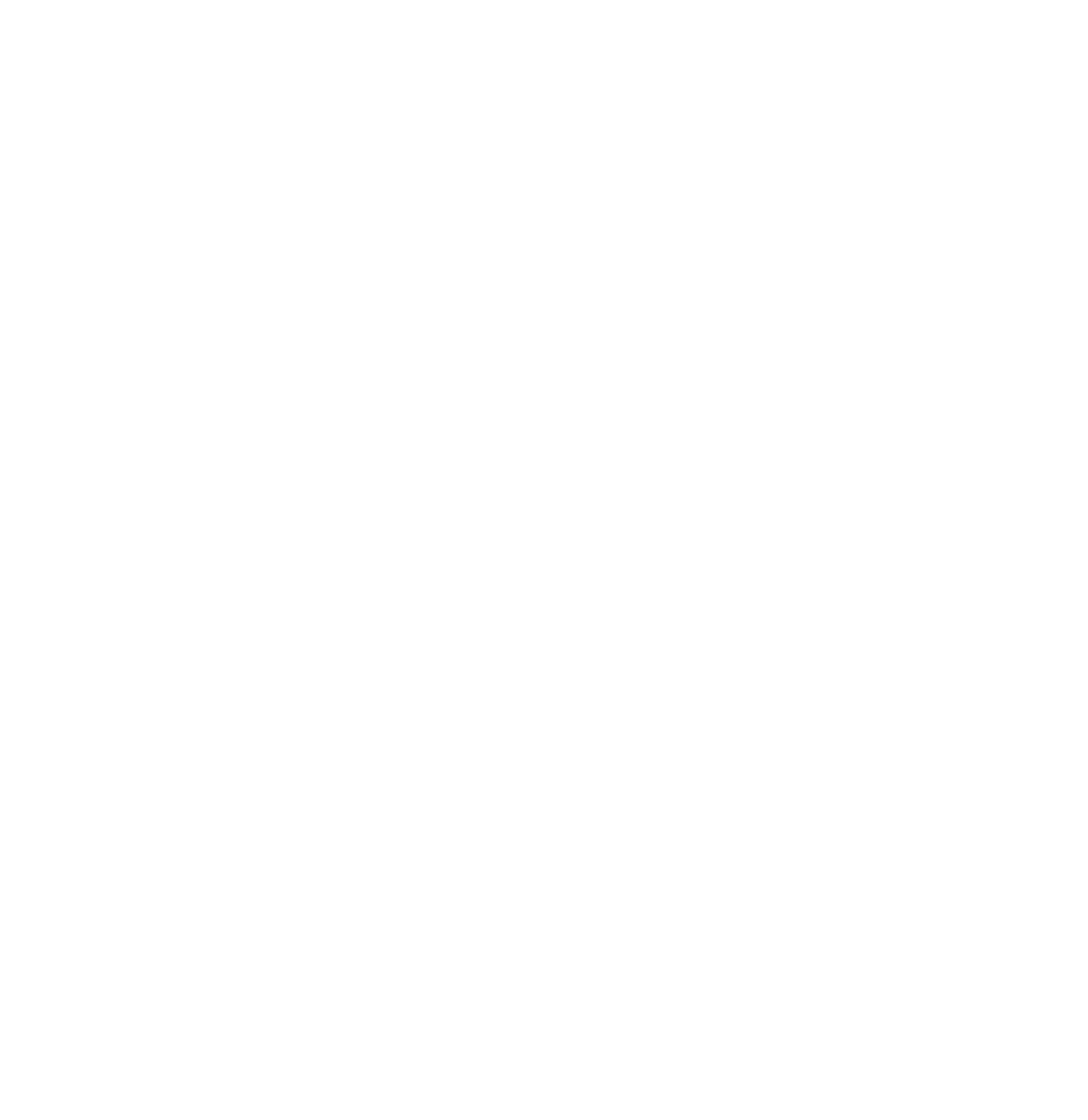
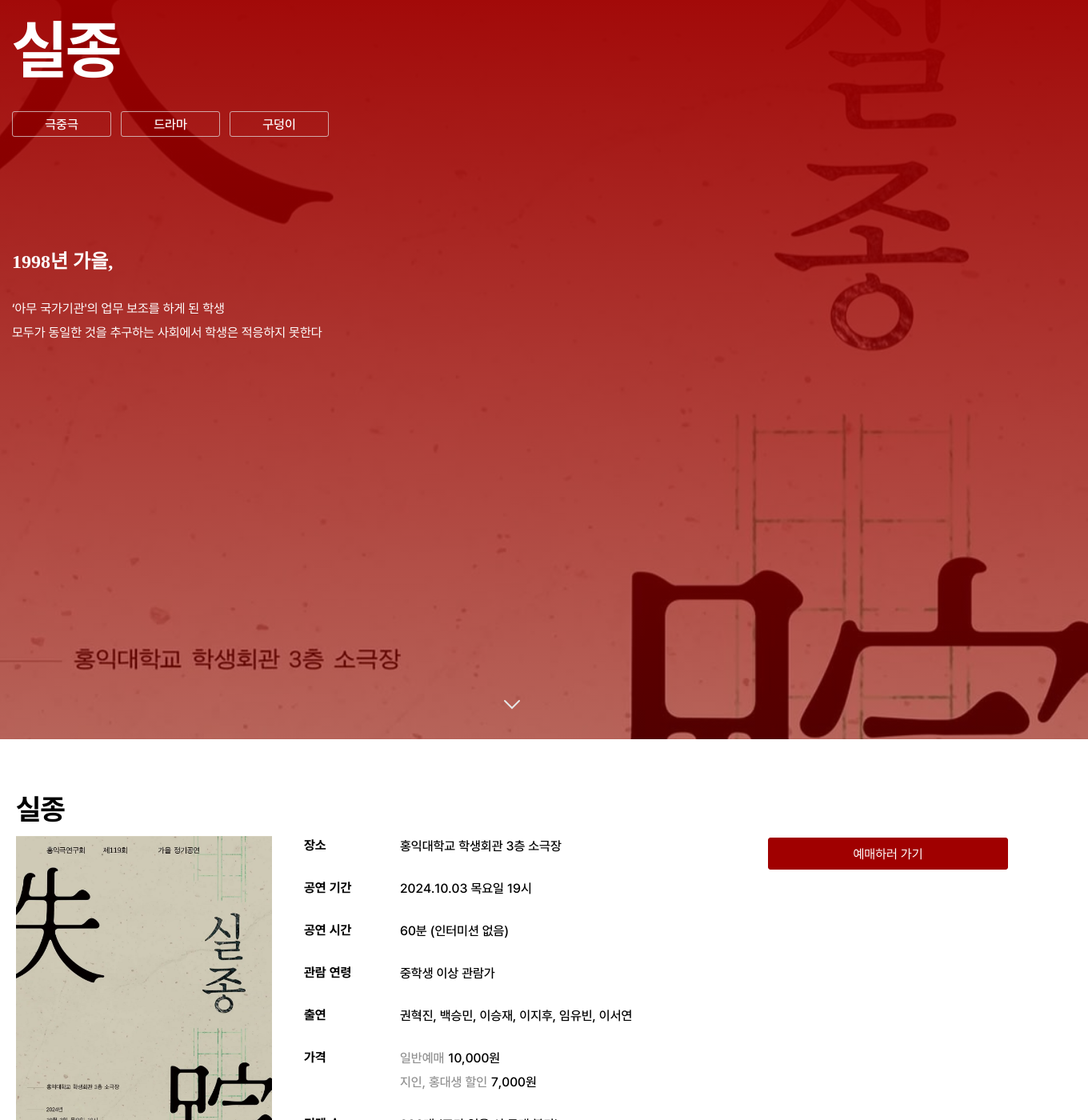
Before and after one commit to MUIT-UMC/Frontend, a React (Vite) app: page /small-detail in a window 1280 px wide. Before the commit this address had no page. Shown: the part 100-1500 px from the top of the page at 80% size, 1360 px wide, since content can reach past the window. Before the commit the page ends 800 px from the top, so only its background shows below. Built offline with nearby package versions, Linux system fonts and the light colour scheme.

Commit message:
상체페이지 상단,중앙

```diff
--- a/src/App.jsx
+++ b/src/App.jsx
@@ -12,6 +12,7 @@ import EventCheck from "./pages/EventCheck";
 import EventDetail from "./pages/EventDetail";
 import SmallTheater from "./pages/SmallTheater";
 import RegisterMusical from "./pages/RegisterMusical";
+import SmallDetail from "./pages/SmallDetail";
 import Board from "./pages/board/Board";
 import VisionDetail from "./pages/VisionDetail";
 import LostItemPost from "./pages/board/LostItemPost";
@@ -50,6 +51,8 @@ function App() {
         <Route path="/small-theater" element={<SmallTheater />} />
         {/* 4-1) 뮤지컬 등록 페이지 */}
         <Route path="/register-musical" element={<RegisterMusical />} />
+        {/* 4-2) 뮤지컬 등록 페이지 */}
+        <Route path="/small-detail" element={< SmallDetail/>} />
         {/* 5) 이벤트 확인 */}
         <Route path="/event-check" element={<EventCheck />} />
 
--- /dev/null
+++ b/src/pages/SmallDetail.jsx
@@ -0,0 +1,260 @@
+import React from "react";
+import styled from "styled-components";
+import posterImg from "../assets/images/lost-pic.png";
+import starFull from '../assets/icons/star-full.svg';
+import starOutline from '../assets/icons/star-outline.svg';
+import Info from "../components/detail/Info";
+import Calendar from "../components/Calendar";
+import pic from "../assets/images/lost-pic.png";
+import ChevronDown from '../assets/icons/ChevronDown.svg';
+
+function SmallDetail() {
+
+  const poster = posterImg;
+  const details = [
+    { label: "장소", value: "홍익대학교 학생회관 3층 소극장"},
+    { label: "공연 기간", value: "2024.10.03 목요일 19시" },
+    { label: "공연 시간", value: "60분 (인터미션 없음)" },
+    { label: "관람 연령", value: "중학생 이상 관람가" },
+    { label: "출연", value: "권혁진, 백승민, 이승재, 이지후, 임유빈, 이서연" },
+    { label: "가격", value: <Price>
+      <div className="item">
+        <div className="type">일반예매</div>
+        <div className="price">10,000원</div>
+      </div>
+      <div className="item">
+        <div className="type">지인, 홍대생 할인</div>
+        <div className="price">7,000원</div>
+      </div>
+    </Price> }, // 가격 상세 구현 필요
+    { label: "티켓 수", value: "200매 (표가 없을 시 구매 불가)" },
+  ];
+
+  return (
+    <>
+      {/*빨간배너 */}
+       <BannerContainer>
+                <Header>실종</Header>
+                <TagWrapper>
+                  <Tag>극중극</Tag>
+                  <Tag>드라마</Tag>
+                  <Tag>구덩이</Tag>
+                </TagWrapper>
+                <Quote>1998년 가을,</Quote>
+                <Description>
+                  ‘아무 국가기관'의 업무 보조를 하게 된 학생<br/>
+                  모두가 동일한 것을 추구하는 사회에서 학생은 적응하지 못한다
+                </Description>
+                <ChevronWrapper>
+                  <img src={ChevronDown} style={{ display: 'block', marginTop: '20px' }} />
+                </ChevronWrapper>
+
+            </BannerContainer>
+
+      {/* 본문 */}
+      <MainContent>
+        <div style={{margin:'60px 100px', display: 'flex', flexDirection: 'row', justifyContent:'space-between'}}>
+           {/* 공연 상세 정보, 예매 버튼, 캐스팅 정보 등 구현 예정 */}
+        <LeftSection>
+
+        <TitleWrapper>
+          <h1>실종</h1>
+        </TitleWrapper>
+
+        <Info image={poster} alt='포스터 이미지' height='430px' details={details} />
+
+        {/*하단 nav bar */}
+        </LeftSection>
+
+        <RightSection>
+          <PurchaseButton>예매하러 가기</PurchaseButton>
+        </RightSection>
+        </div>
+      </MainContent>
+   </>
+
+  );
+}
+
+export default SmallDetail;
+/*빨간배너 */
+const BannerContainer = styled.div`
+  background: linear-gradient(
+      var(--Muit-Red-main, #A00000),
+      rgba(160, 0, 0, 0.5)
+    ),
+   url(${pic}) no-repeat center center / cover;
+  width: 1250px;
+  height:822px;
+  padding: 101px 95px;
+  position: relative;
+`;
+
+const Header = styled.div`
+  color: #FFF;
+  /* Headline-lg-ko */
+  margin:0;
+  padding:0;
+  margin-bottom:20px;
+  font-family: Pretendard;
+  font-size: 80px;
+  font-style: normal;
+  font-weight: 700;
+  line-height: normal;
+  letter-spacing: -1.6px;
+`
+
+const ChevronWrapper = styled.div`
+  position: absolute;
+  bottom: 30px;
+  left: 50%;
+  transform: translateX(-50%);
+  img {
+    display: block;
+  }
+`;
+
+const Quote = styled.blockquote`
+  color: #FFF;
+  font-family: 'KoPub_Batang_Medium', serif;
+  margin: 0px;
+  margin-bottom: 28px;
+  font-size: 24px;
+  font-style: normal;
+  font-weight: 700;
+  line-height: normal;
+`;
+
+const Description = styled.div`
+  color: #FFF;
+  width: 870px;
+  font-family: Pretendard;
+  font-size: 16px;
+  font-style: normal;
+  line-height: 30px; /* 156.25% */
+`
+const Tag = styled.li`
+  display: flex;
+  width: 120px;
+  height: 28px;
+  padding: 1px;
+  justify-content: center;
+  align-items: center;
+  gap: 10px;
+  flex-shrink: 0;
+  border-radius: 3px;
+  border: 1px solid var(--Gray-outline, rgba(230, 230, 230, 0.7));
+
+  color: #FFF;
+
+  /* Body-me */
+  font-family: Pretendard;
+  font-size: 16px;
+  font-style: normal;
+  font-weight: 500;
+  line-height: 25px; /* 156.25% */
+`
+
+
+const TagWrapper = styled.ul`
+  display:flex;
+  flexDirection:row;
+  gap:12px;
+  padding:0px;
+  margin-bottom: 136px;
+
+`
+/*메인*/
+const MainContent = styled.div`
+  font-family: Arial, sans-serif;
+
+`;
+
+const Price = styled.div`
+  /* body-16-medium */
+  font-family: Pretendard;
+  font-size: 16px;
+  font-style: normal;
+  font-weight: 500;
+  line-height: 25px; /* 156.25% */
+  display: flex;
+  flex-direction: column; /* 세로 방향 배치 */
+  gap: 5px; /* 항목 간 간격 조절 */
+
+  .item {
+    display: flex; /* 가로 방향 배치 */
+    align-items: center; /* 수직 가운데 정렬 */
+  }
+
+  .type {
+    color: #919191;
+  }
+
+  .price {
+    color: black;
+    margin-left: 5px; /* 가격과의 간격 조절 */
+  }
+`;
+
+
+const TitleWrapper = styled.div`
+  display: flex;
+  align-items: center;
+  margin-bottom: 8px;
+  gap: 20px;
+
+  h1 {
+    color: #000;
+    /* Headline-md-ko */
+    font-family: Pretendard;
+    font-size: 36px;
+    font-style: normal;
+    font-weight: 700;
+    line-height: normal;
+    letter-spacing: -0.72px;
+    margin: 0px;
+  }
+
+  button {
+    width: 120px;
+    height: 28px;
+    padding: auto;
+    cursor: pointer;
+    background-color: #A00000; /* 사용자 선호 색상 반영 */
+    border: none;
+    border-radius: 2px;
+    color: white;
+    color: #FFF;
+
+    /* Body-tiny-md */
+    font-family: Pretendard;
+    font-size: 14px;
+    font-style: normal;
+    font-weight: 300;
+  }
+`;
+
+
+const LeftSection = styled.div`
+`;
+
+const RightSection = styled.div`
+  margin-top: 63px;
+`;
+
+const PurchaseButton = styled.button`
+  width: 300px;
+  height: 40px;
+  flex-shrink: 0;
+  border-radius: 3px;
+  border: 1px solid var(--Muit-Red-main, #A00000);
+  background: var(--Muit-Red-main, #A00000);
+  color: #FFF;
+
+  /* Body-bold */
+  font-family: Pretendard;
+  font-size: 16px;
+  font-style: normal;
+  font-weight: 300;
+  line-height: normal;
+`
```
Also changed, not shown: src/assets/images/lost-pic.png (added).
